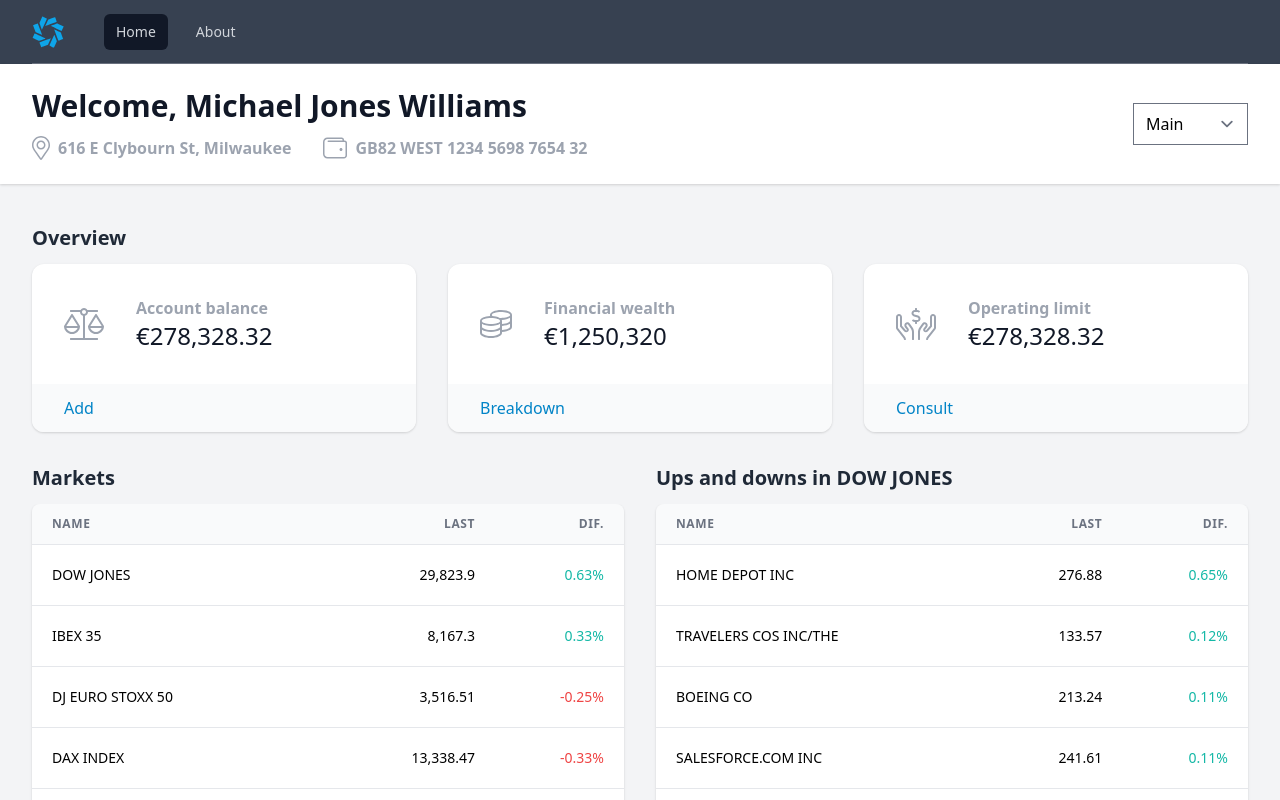
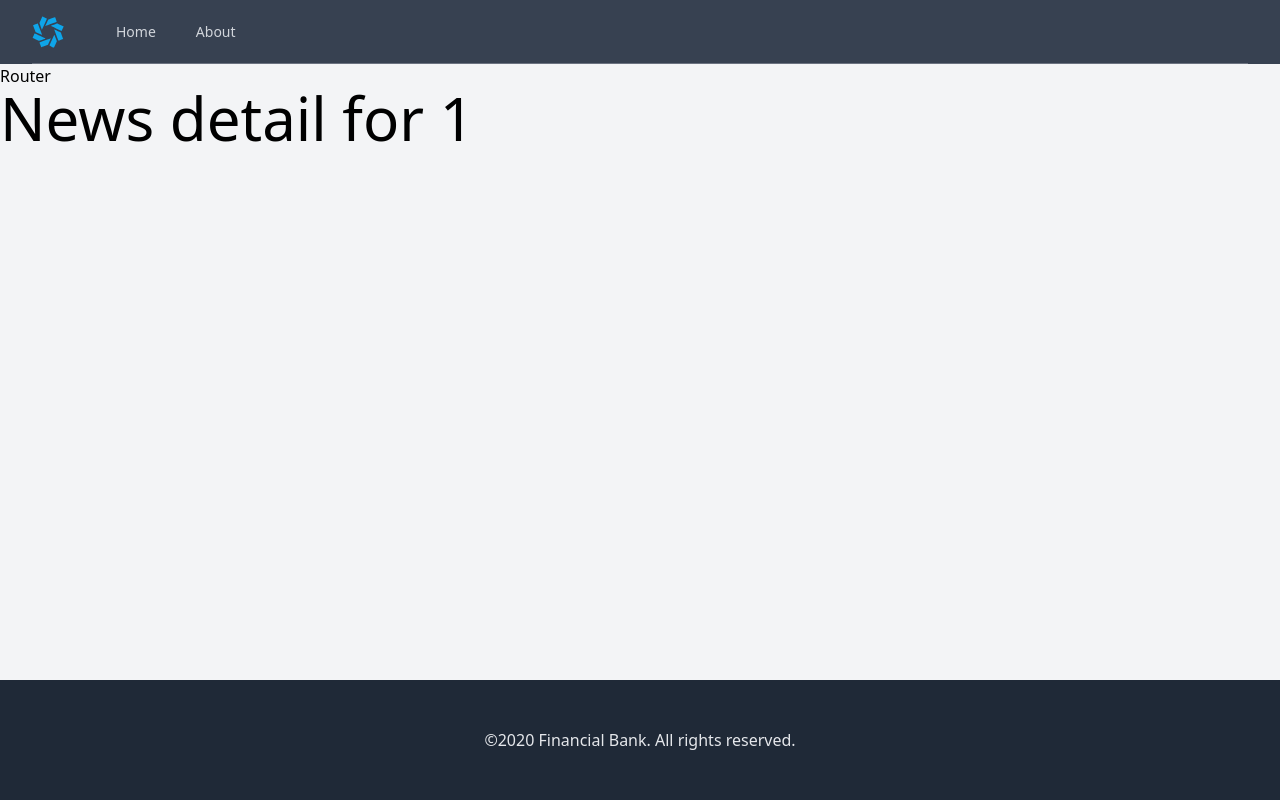
Before and after one commit to javifm86/financial-bank, a Vue app: page /analysis/news/1 in a window 1280 px wide. Shown: the top 800 px of the page. Built offline with nearby package versions, Linux system fonts and the light colour scheme; data requests are answered from the project's data file.

Commit message:
Add new views (wealth and analysis), routes and initial empty components

```diff
--- a/src/router/index.ts
+++ b/src/router/index.ts
@@ -1,4 +1,4 @@
-import { createRouter, createWebHashHistory, RouteRecordRaw } from 'vue-router';
+import { createRouter, createWebHistory, RouteRecordRaw } from 'vue-router';
 import Home from '../views/home/Home.vue';
 
 const routes: Array<RouteRecordRaw> = [
@@ -6,6 +6,31 @@ const routes: Array<RouteRecordRaw> = [
     path: '/',
     name: 'Home',
     component: Home
+  },
+  {
+    path: '/analysis',
+    name: 'Analysis & news',
+    component: () => import(/* webpackChunkName: "analysis" */ '../views/analysis/AnalysisRouter.vue'),
+    children: [
+      {
+        path: 'news/:id',
+        name: 'News detail',
+        props: true,
+        component: () => import(/* webpackChunkName: "analysis" */ '../views/analysis/NewsDetail.vue')
+      }
+    ]
+  },
+  {
+    path: '/wealth',
+    name: 'Financial wealth',
+    component: () => import(/* webpackChunkName: "wealth" */ '../views/wealth/WealthRouter.vue'),
+    children: [
+      {
+        path: 'summary',
+        name: 'Summary',
+        component: () => import(/* webpackChunkName: "wealth" */ '../views/wealth/Summary.vue')
+      }
+    ]
   },
   {
     path: '/about',
@@ -18,7 +43,7 @@ const routes: Array<RouteRecordRaw> = [
 ];
 
 const router = createRouter({
-  history: createWebHashHistory(),
+  history: createWebHistory(),
   routes
 });
 
--- /dev/null
+++ b/src/views/analysis/AnalysisRouter.vue
@@ -0,0 +1,4 @@
+<template>
+  Router
+  <router-view />
+</template>
--- /dev/null
+++ b/src/views/analysis/News.vue
@@ -0,0 +1 @@
+<template>News</template>
--- /dev/null
+++ b/src/views/analysis/NewsDetail.vue
@@ -0,0 +1,22 @@
+<template>
+  <div class="about">
+    <h1 class="text-regal-blue text-6xl">News detail for {{ id }}</h1>
+  </div>
+</template>
+
+<script lang="ts">
+import { defineComponent } from 'vue';
+
+export default defineComponent({
+  name: 'NewsDetail',
+  props: {
+    id: {
+      type: String,
+      required: true
+    }
+  },
+  data() {
+    return {};
+  }
+});
+</script>
--- /dev/null
+++ b/src/views/wealth/Summary.vue
@@ -0,0 +1,24 @@
+<template>
+  <MainHeader>
+    <h1 class="text-regal-blue text-6xl">Summary financial Wealth</h1>
+  </MainHeader>
+</template>
+
+<script lang="ts">
+import { defineComponent } from 'vue';
+import MainHeader from '@/components/MainHeader.vue';
+
+export default defineComponent({
+  name: 'Home',
+  components: {
+    MainHeader
+  },
+  data() {
+    return {};
+  },
+  methods: {},
+  created() {
+    console.log('created');
+  }
+});
+</script>
--- /dev/null
+++ b/src/views/wealth/WealthRouter.vue
@@ -0,0 +1,3 @@
+<template>
+  <router-view />
+</template>
```
